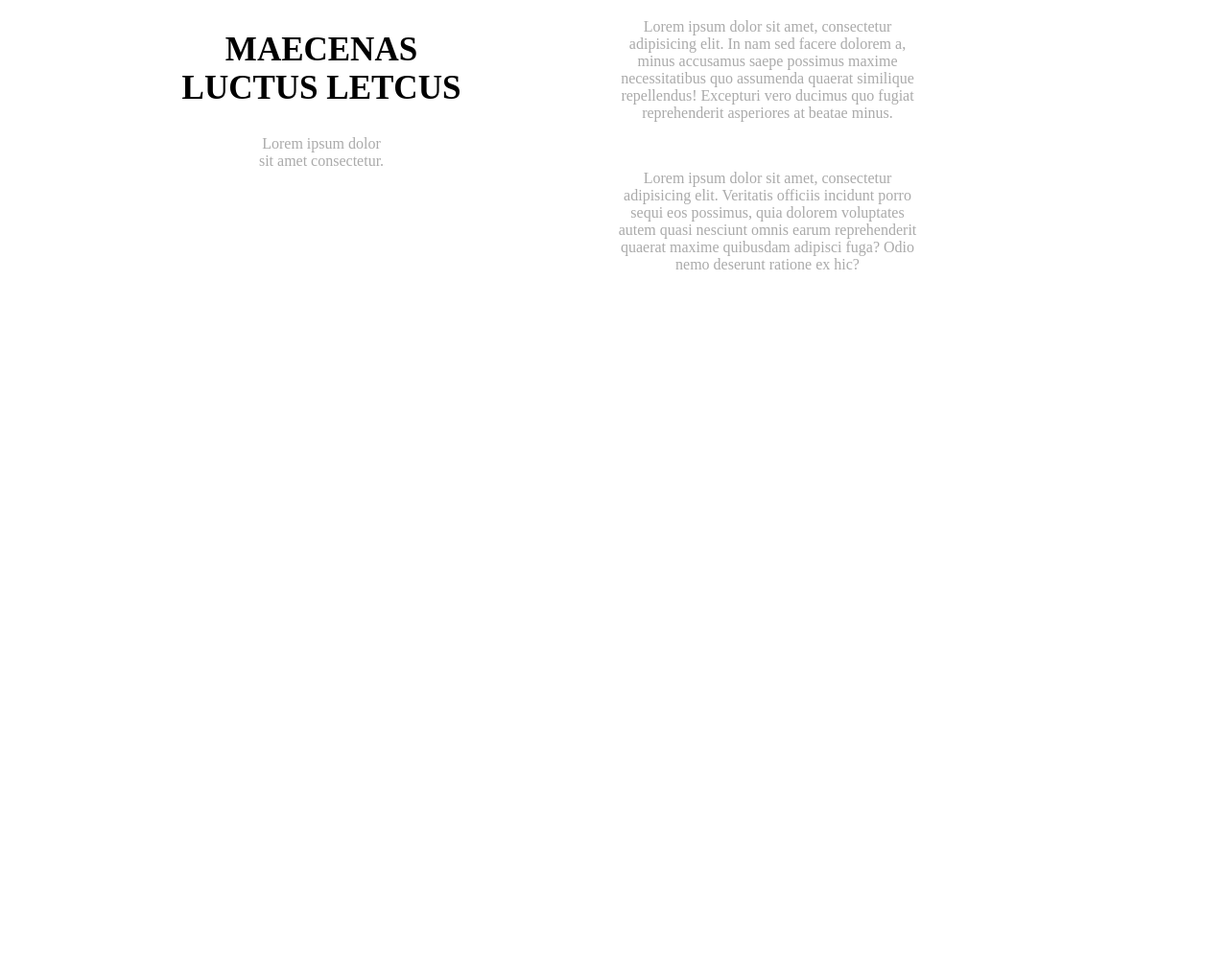
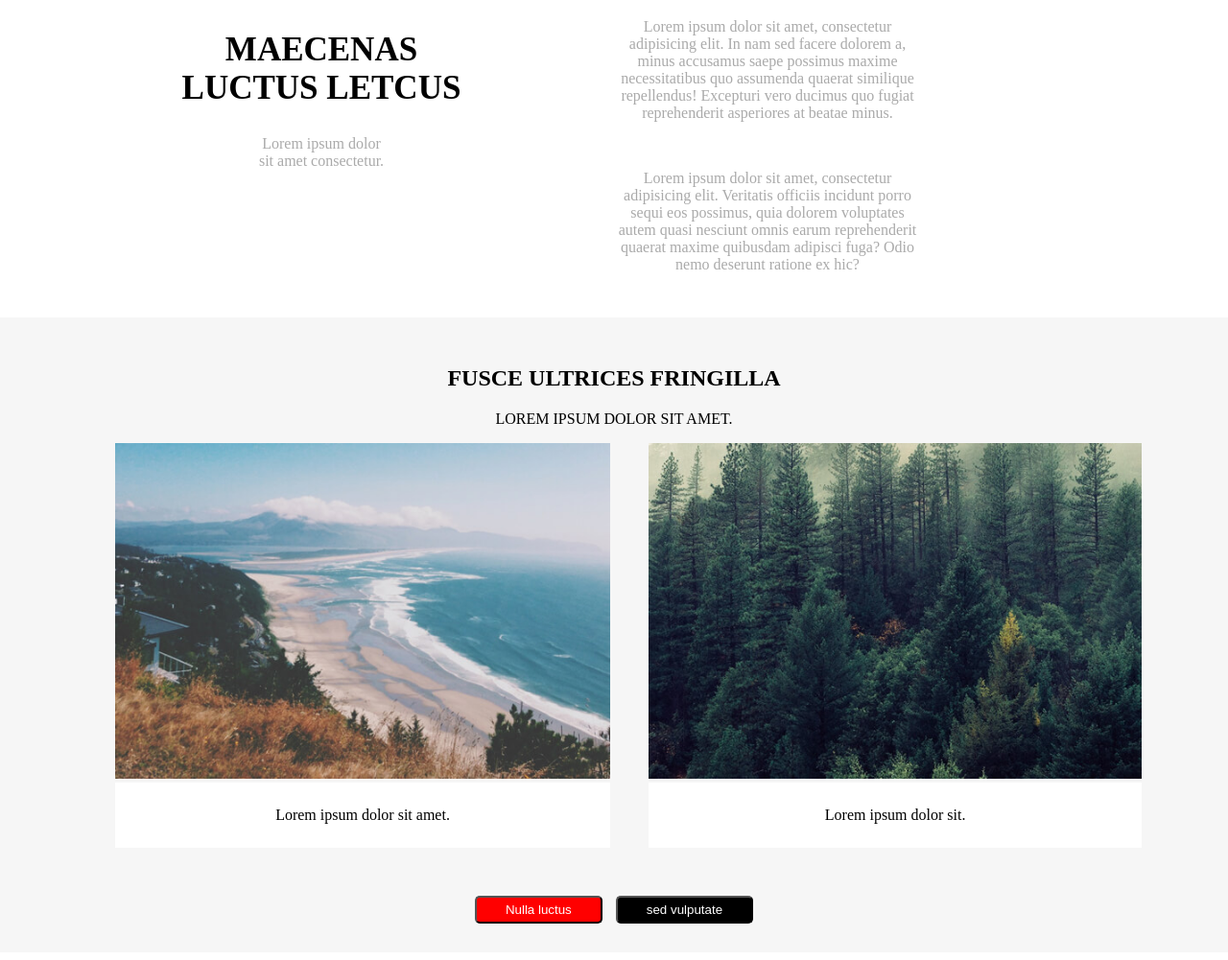
Before and after one commit to philippeK22/spatial--html-sass, a website: page index.html in a window 1280 px wide. Shown: the part 827-1828 px from the top of the page at 96% size. Before the commit the page ends 1158 px from the top, so only its background shows below. Drawn offline with Linux system fonts and the light colour scheme.

Commit message:
fin de la section2 html et propriété en sass

```diff
--- a/index.html
+++ b/index.html
@@ -27,6 +27,7 @@
 
         </div>
     </header>
+    <!-- 1  ère section -->
     <section>
         <div class="sect-1">
             <h2>Maecenas <br> luctus letcus</h2>
@@ -39,6 +40,37 @@
         </div>
 
     </section>
+    <!-- 2 ème section -->
+    <section>
+        <div class="fusce">
+            <h2>fusce ultrices fringilla</h2>
+            <p>Lorem ipsum dolor sit amet.</p>
+        </div>
+        <div class="sect-image">
+            <div class="contenu">
+               <img src="./public/images/pic02.jpg" alt="images plages">
+               <p>Lorem ipsum dolor sit amet.</p>
+            </div>
+
+            <div class="contenu">
+                <img src="./public/images/pic03.jpg" alt="image foret">
+                <p>Lorem ipsum dolor sit.</p>
+           </div>
+        </div>
+        <div class="button-image">
+            <button>Nulla luctus</button>
+            <button>sed vulputate</button>
+
+        </div>
+    </section>
+    <!-- 3 ème section -->
+    <section>
+
+    </section>
+
+
+
+
 
 </body>
 </html>
--- a/src/sass/modules/_header.sass
+++ b/src/sass/modules/_header.sass
@@ -8,6 +8,7 @@ header
     height: 100vh
     color: white
     text-align: center
+
 
 
     nav
--- a/src/sass/modules/_section2.sass
+++ b/src/sass/modules/_section2.sass
@@ -0,0 +1,40 @@
+section
+    &:nth-of-type(2)
+        background-color: #F6F6F6
+        display: inline-block
+        width: 100%
+        .fusce
+            text-align: center
+            text-transform: uppercase
+            h2
+                font-weight: bolder
+                p
+                    color: white
+
+        .sect-image
+          display: flex
+          margin: 0 100px
+          .contenu
+              margin: 0 20px
+              img
+                  height: 350px
+
+              p
+                  background-color: white
+                  padding: 25px
+                  margin-top: 0
+                  margin-bottom: 50px
+
+        .button-image
+            button
+                color: white
+                margin: 0 5px
+                padding: 5px 30px
+                align-items: center
+                justify-content: center
+                &:first-of-type
+                    background-color: red
+                    border-radius: 5px
+                &:last-of-type
+                    background-color: black
+                    border-radius: 5px
```
Also changed, not shown: public/css/app.css, 1 other file.
